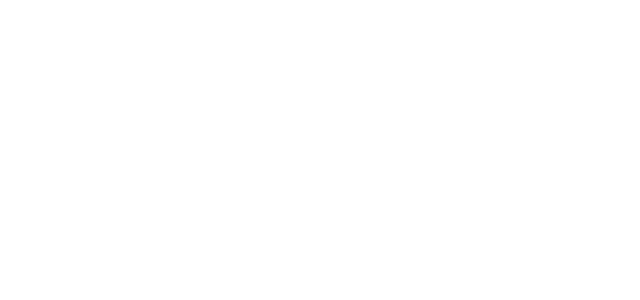
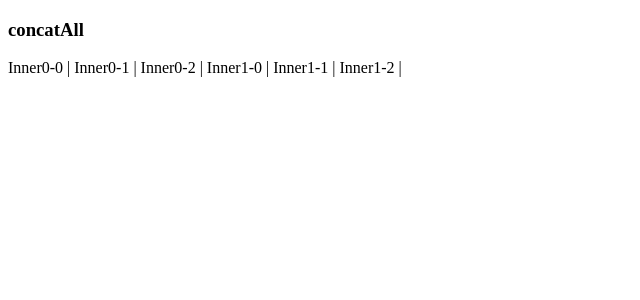
Before and after one commit to DevJohanAdrian/angular-boilerplate-examples, an Angular app: page /concatAll in a window 1280 px wide. Before the commit this address led to /. Shown: the top 300 px of the page, without its empty margins (0-640 px from the left). Built offline with nearby package versions, Linux system fonts and the light colour scheme.

Commit message:
feat: concatAll and merge  operators rxjs

```diff
--- a/src/app/app.routes.ts
+++ b/src/app/app.routes.ts
@@ -112,5 +112,17 @@
       import(
         './examples/rxjs/operators/combination/concat/concat.component'
       ).then((m) => m.ConcatComponent),
-  }
+  },
+  {
+    path: 'concatAll',
+    loadComponent: () =>
+      import(
+        './examples/rxjs/operators/combination/concatAll/concatAll.component'
+      ).then((m) => m.ConcatAllComponent),
+  },
+  {path: 'merge', loadComponent: () =>
+      import(
+        './examples/rxjs/operators/combination/merge/merge.component'
+      ).then((m) => m.MergeComponent),
+  },
 ];
--- /dev/null
+++ b/src/app/examples/rxjs/operators/combination/concatAll/concatAll.component.ts
@@ -0,0 +1,23 @@
+import { Component } from '@angular/core';
+import { concatAll, interval, map, take } from 'rxjs';
+
+@Component({
+  standalone: true,
+  selector: 'app-concat-all',
+  template: `
+    <h3>concatAll</h3>
+    <p>{{ salida }}</p>
+  `
+})
+export class ConcatAllComponent {
+  salida = '';
+
+  constructor() {
+    const secuencia$ = interval(1500).pipe(
+      take(2),
+      map(i => interval(500).pipe(take(3), map(j => `Inner${i}-${j}`)))
+    );
+
+    secuencia$.pipe(concatAll()).subscribe(v => (this.salida += v + ' | '));
+  }
+}
--- /dev/null
+++ b/src/app/examples/rxjs/operators/combination/merge/merge.component.ts
@@ -0,0 +1,20 @@
+import { Component } from '@angular/core';
+import { merge, interval, map, take } from 'rxjs';
+
+@Component({
+  selector: 'app-merge',
+  template: `
+    <h3>merge</h3>
+    <p>{{ salida }}</p>
+  `
+})
+export class MergeComponent {
+  salida = '';
+
+  constructor() {
+    const a$ = interval(1000).pipe(take(3), map(v => `A${v}`));
+    const b$ = interval(700).pipe(take(3), map(v => `B${v}`));
+
+    merge(a$, b$).subscribe(v => (this.salida += v + ' | '));
+  }
+}
```
